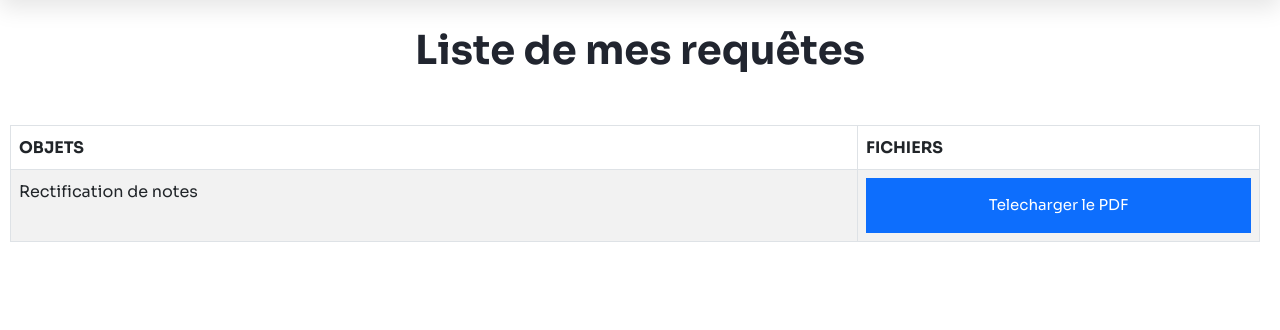
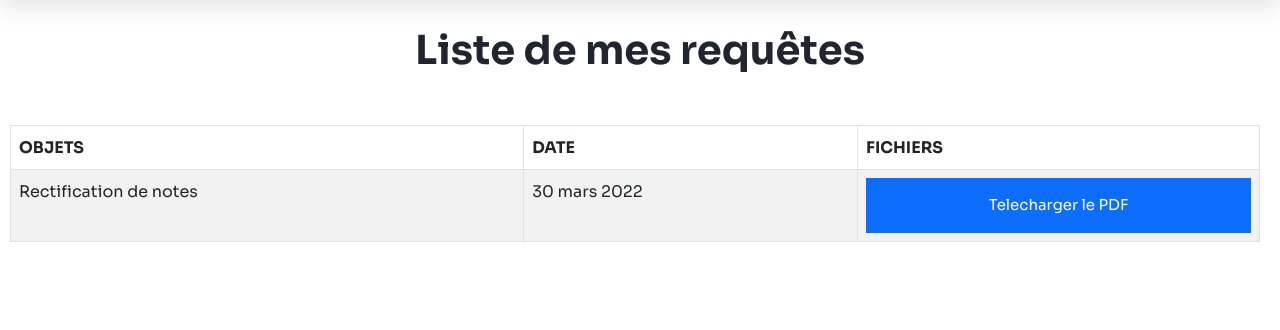
Before and after one commit to joan30122001/Kreatives, a Django app: page /template/download in a window 1280 px wide. Shown: the part 88-418 px from the top of the page. Run offline with Django 3.2, Linux system fonts and the light colour scheme; data comes from the database, SQL or seed files in the repository; some libraries are stand-ins or nearby versions.

```diff
--- a/template/templates/download.html
+++ b/template/templates/download.html
@@ -29,6 +29,7 @@
         <table class="table table-bordered table-striped mb-0">
             <thead>
                 <th scope="col">OBJETS</th>
+                <th scope="col">DATE</th>
                 <th scope="col">FICHIERS</th>
             </tr>
             </thead>
@@ -37,6 +38,7 @@
             {% for element in template %}
                 <tr>
                     <td>{{ element.objet }}</td>
+                    <td>{{ element.date }}</td>
                     <td style="width: 400px"><a href="{{ element.id }}" style="width: 385px; font-size: 15px" class="btn btn-primary">Telecharger le PDF</a></td>
                 </tr>
             {% endfor %}
```
